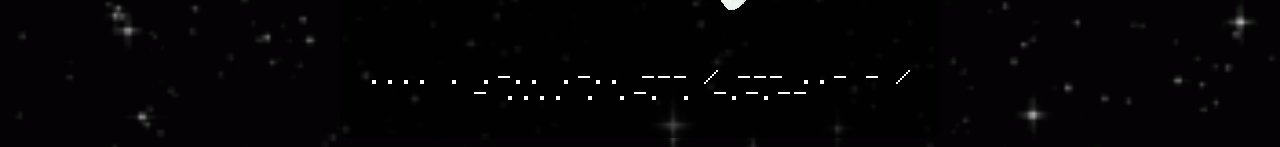
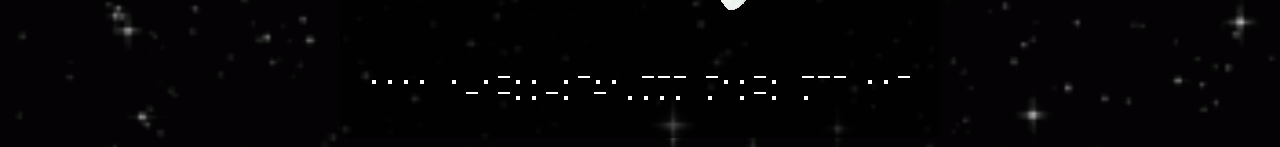
Before and after one commit to amazingkit/JSON, a plain HTML site: page JSON/index.html in a window 1280 px wide. Shown: the part 698-845 px from the top of the page. Drawn offline with nearby package versions, Linux system fonts and the light colour scheme.

Commit message:
Update index.html

```diff
--- a/JSON/index.html
+++ b/JSON/index.html
@@ -34,7 +34,7 @@
 
     <img src="astro.gif" alt="an astronaut floating">
 
-    <p>.... . .-.. .-.. --- / --- ..- - / - .... . .-. . -.-.--</p>
+    <p>.... . .-.. .-.. --- -..-.  --- ..- - -..-.  - .... . .-. .</p>
     </div>
 </div>
 </body>
```
